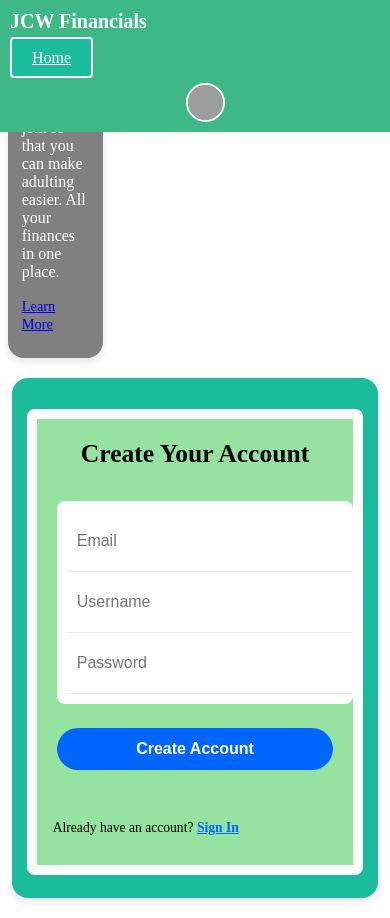
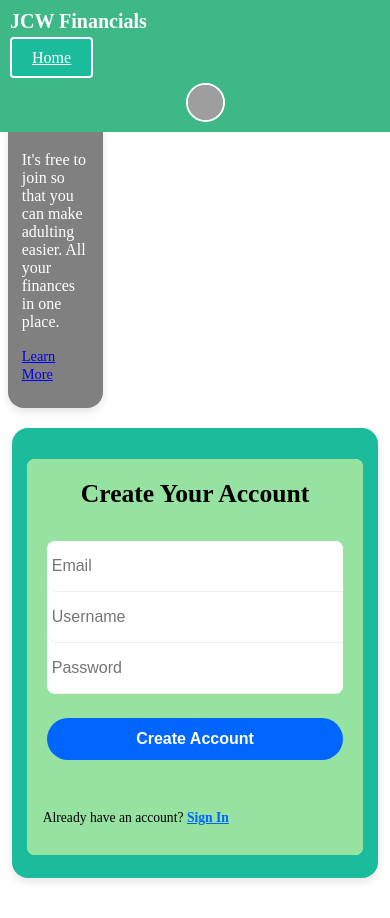
Before and after one commit to willyhill/MIScapstone, a PHP site: page /CreateAccountPage.html in a window 390 px wide. After the commit the page ends 882 px from the top, so only its background shows below. Run offline with PHP 8.4, Linux system fonts and the light colour scheme; grey boxes are pictures that could not be loaded.

Commit message:
css create page mobile adjustment

```diff
--- a/css/CreateAccountPage.css
+++ b/css/CreateAccountPage.css
@@ -172,7 +172,9 @@
   width: 100%;
   border-bottom: 1px solid #eee;
   font-size: 0.9rem;
-  padding: 8px 15px;
+  padding: 5px 5px;
+  border-radius: 10px;
+  background-color: white;
 }
 
 .form-section {
@@ -247,7 +249,6 @@
 
   .form-container {
     width: 100%; /* Make the form take full width */
-    padding: 10px; /* Add some padding */
   }
 
   .form {
@@ -256,7 +257,9 @@
 
   .input {
     font-size: 1rem; /* Increase font size for better readability */
-    padding: 10px; /* Add padding for touch-friendly inputs */
+    padding: 5px; /* Add padding for touch-friendly inputs */
+    border-radius: 10px;
+    background-color: white;
   }
 
   .form button {
@@ -278,6 +281,7 @@
   #section1 .container {
     width: 90%; /* Take up more space on smaller screens */
     padding: 15px; /* Reduce padding */
+    margin-top: 50px;
   }
 
   #section1 .container p {
```
